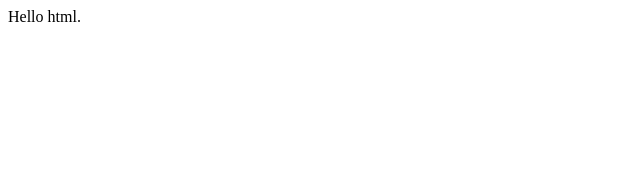
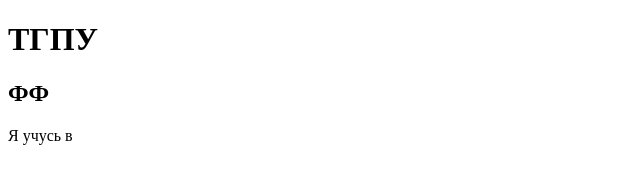
Before and after one commit to golikovegor/golikovegor.github.io, a plain HTML site: page index.html in a window 1280 px wide. Shown: the whole page, without its empty margins (0-640 px from the left). Drawn offline with Linux system fonts and the light colour scheme.

Commit message:
adding h1, h2, a, p

```diff
--- a/index.html
+++ b/index.html
@@ -1,6 +1,8 @@
 <!doctype html>
 <html>
     <body>
-        Hello html.
+        <h1>ТГПУ</h1>
+        <h2>ФФ</h2>
+        <p>Я учусь в <a href="https://tspu.ru>ТГПУ</a>,</p>
     </body>
 </html>
```
